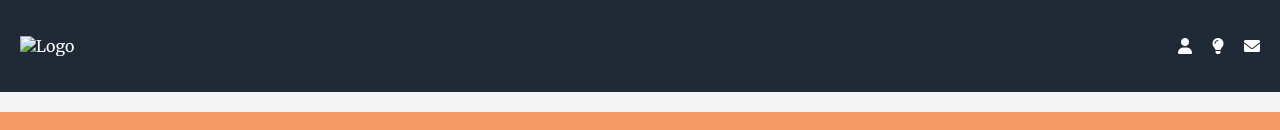
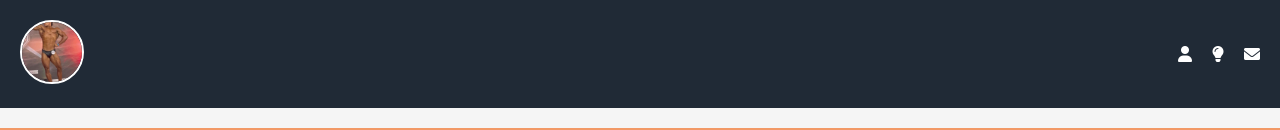
Before and after one commit to aleh25/aweb, a plain HTML site: page bimestre2/paginapessoal/index.html in a window 1280 px wide. Shown: the top 130 px of the page. Drawn offline with Linux system fonts and the light colour scheme; grey boxes are pictures that could not be loaded.

Commit message:
andamento

```diff
--- a/bimestre2/paginapessoal/index.html
+++ b/bimestre2/paginapessoal/index.html
@@ -14,7 +14,7 @@
     <!-- Header -->
     <header>
         <div class="logo">
-            <img src="imagens/logo.jpg" alt="Logo">
+            <img src="imagens/logo.png" alt="Sua Foto"> <!-- Substitua pelo caminho da sua foto -->
         </div>
         <nav>
             <ul>
--- a/bimestre2/paginapessoal/style.css
+++ b/bimestre2/paginapessoal/style.css
@@ -29,9 +29,12 @@ header {
 }
 
 header .logo img {
-    height: 60px;
+    height: 60px; /* Altura da foto */
+    width: 60px; /* Largura da foto */
+    border-radius: 50%; /* Borda arredondada para deixar a foto redonda */
+    object-fit: cover; /* Garante que a foto cubra o espaço sem distorcer */
+    border: 2px solid white; /* Adiciona uma borda branca ao redor da foto (opcional) */
 }
-
 nav ul {
     list-style: none;
     padding: 0;
```
Also changed, not shown: bimestre2/paginapessoal/imagens/logo.png (added), bimestre2/paginapessoal/imagens/receita.jpg (deleted), 1 other file.
